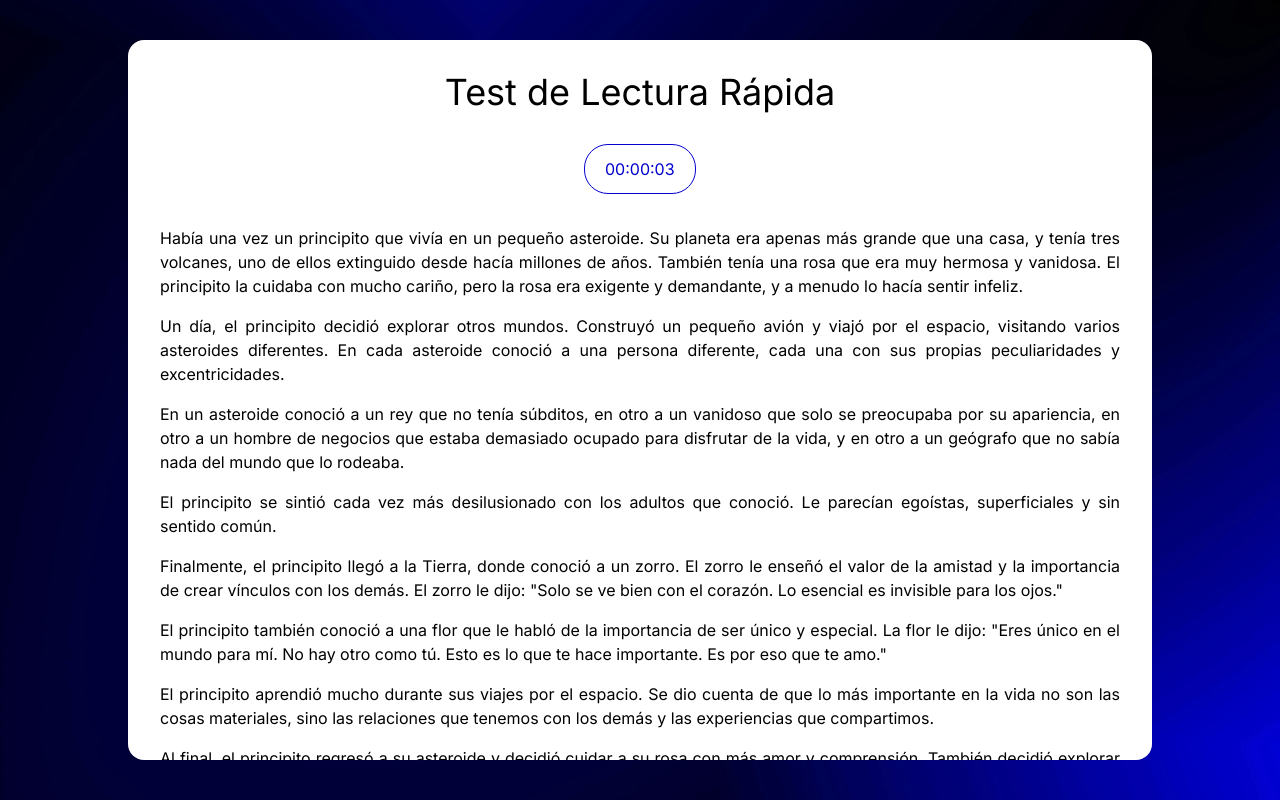
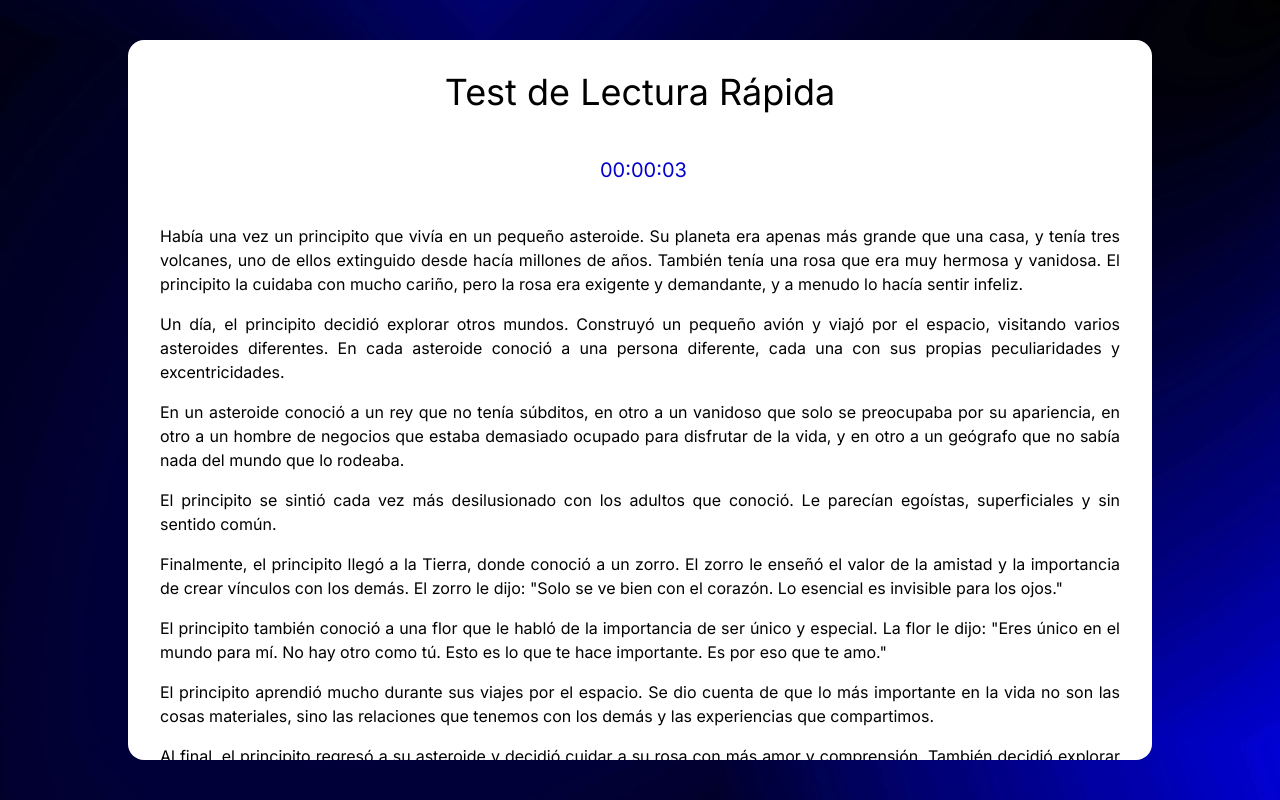
Before and after one commit to gabiprds93/speed-reading-test, a Next.js app: page / in a window 1280 px wide. Both pictures are taken after a click on the button "Iniciar". Built offline with nearby package versions, Linux system fonts and the light colour scheme.

Commit message:
Improve styles for Timer, Button, and results

```diff
--- a/src/components/Button.tsx
+++ b/src/components/Button.tsx
@@ -3,7 +3,7 @@ import { ButtonProps } from "@/utils/definitions"
 export default function Button({ children, onClick }: ButtonProps) {
   return (
     <button
-      className="flex text-[#0201CE] px-5 py-3  border border-[#0201CE] rounded-3xl gap-1"
+      className="flex text-[#0201CE] px-5 py-3  border border-[#0201CE] rounded-3xl gap-1 h-12"
       onClick={onClick}
     >
       {children}
--- a/src/components/EndTestSection.tsx
+++ b/src/components/EndTestSection.tsx
@@ -41,7 +41,7 @@ export default function EndTestSection() {
       )}
 
       {showResults && (
-        <div>
+        <div className="text-[#0201CE]">
           <p>Velocidad de Lectura = {timeInMinutes} minutos</p>
 
           <p>Velocidad Promedio = {wordsPerMinute} palabras por minuto</p>
--- a/src/components/Timer.tsx
+++ b/src/components/Timer.tsx
@@ -13,7 +13,7 @@ export default function Timer() {
   const hoursText = formatTime(hours)
 
   return (
-    <div className="w-28 text-[#0201CE] border border-[#0201CE] rounded-3xl px-5 py-3">
+    <div className="w-28 text-[#0201CE] px-4 py-3 text-xl h-12">
       {hoursText}:{minutesText}:{secondsText}
     </div>
   )
```
